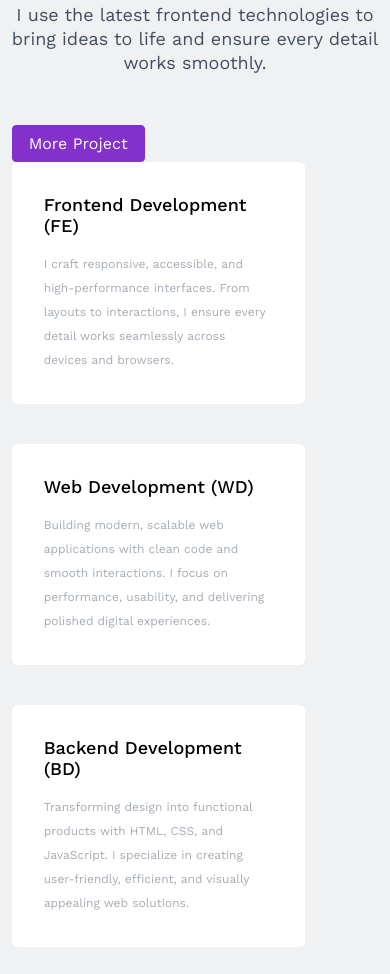
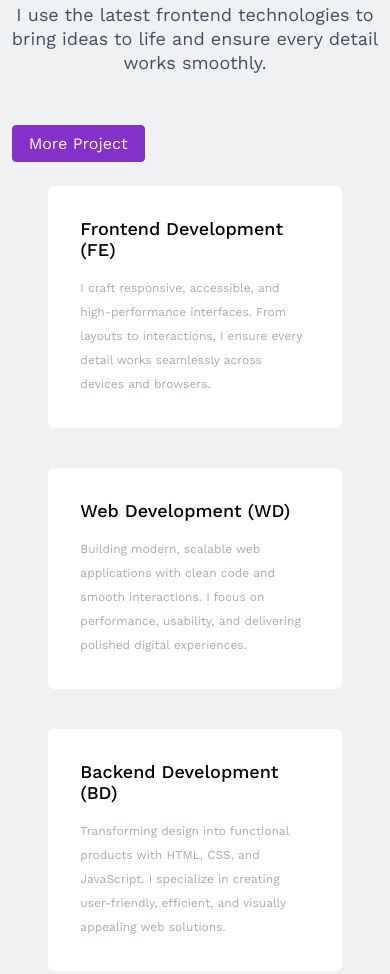
Before and after one commit to siriusgurban/PortfolioBrooklynGilbert, a plain HTML site: page index.html in a window 390 px wide. Shown: the part 5613-6587 px from the top of the page. Drawn offline with nearby package versions, Linux system fonts and the light colour scheme; no server answers.

Commit message:
added some design changes

```diff
--- a/scss/pages/_services.scss
+++ b/scss/pages/_services.scss
@@ -171,6 +171,8 @@ main {
           }
 
           .servicesRight {
+            align-items: center;
+            padding-top: 24px;
             .servicesCard {
               width: 80%;  // Full width for smaller screens
               margin-bottom: 16px;
@@ -205,7 +207,6 @@ main {
             }
 
             .servicesBtn {
-              margin: 0 auto;
               a {
                 padding: 6px 12px;
               }
```
Also changed, not shown: scss/index.css, 1 other file.
